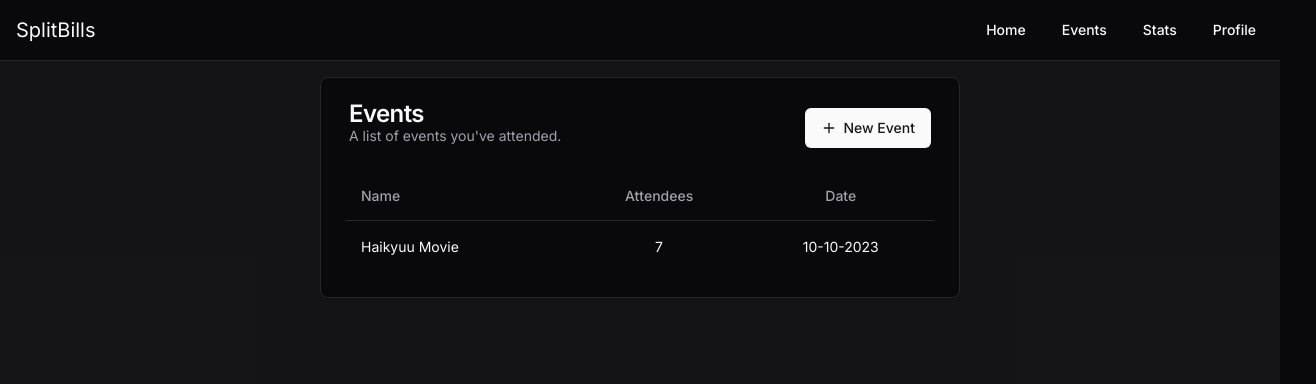
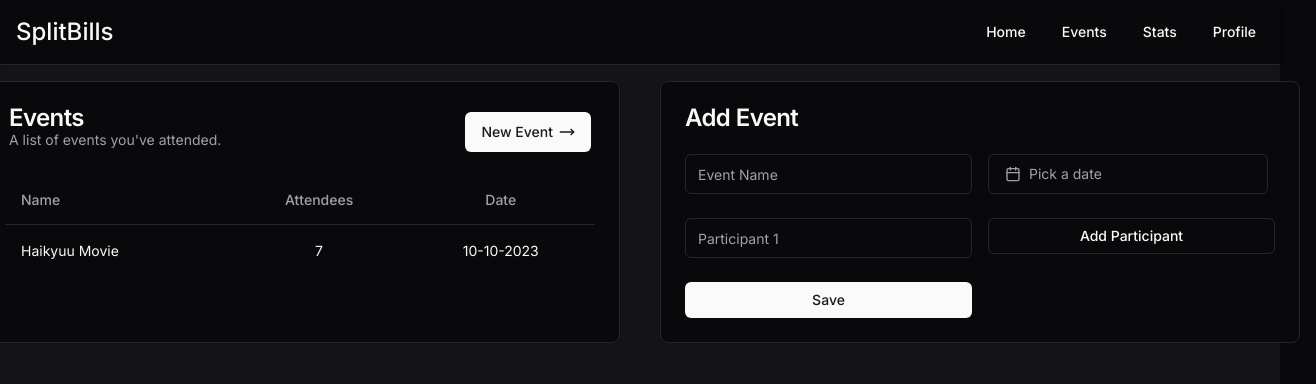
Before and after one commit to split-bills/splitbills-app, a Next.js app: page /events in a window 1280 px wide. Shown: the top 384 px of the page, 1316 px wide, since content can reach past the window. Built offline with nearby package versions, Linux system fonts and the light colour scheme.

Commit message:
update events page

```diff
--- a/app/events/page.tsx
+++ b/app/events/page.tsx
@@ -1,9 +1,11 @@
 import EventsTable from "@/components/events/EventsTable"
+import NewEvent from "@/components/events/NewEvent"
 
 const page = () => {
   return (
-    <div className="p-4">
+    <div className="p-4 flex flex-row gap-10">
       <EventsTable />
+      <NewEvent />
     </div>
   )
 }
--- a/components/Navbar.tsx
+++ b/components/Navbar.tsx
@@ -14,33 +14,33 @@
 const Navbar = () => {
     return (
         <div className="p-2 flex flex-row justify-between items-center shadow-md">
-            <p className='text-xl m-2'>SplitBills</p>
+            <p className='text-2xl font-medium m-2'>SplitBills</p>
             <NavigationMenu className="">
                 <NavigationMenuList>
                     <NavigationMenuItem>
                         <Link href="/" legacyBehavior passHref>
-                            <NavigationMenuLink className={navigationMenuTriggerStyle()}>
+                            <NavigationMenuLink className={`${navigationMenuTriggerStyle()} text-[16px] font-medium`}>
                                 Home
                             </NavigationMenuLink>
                         </Link>
                     </NavigationMenuItem>
                     <NavigationMenuItem>
                         <Link href="/events" legacyBehavior passHref>
-                            <NavigationMenuLink className={navigationMenuTriggerStyle()}>
+                            <NavigationMenuLink className={`${navigationMenuTriggerStyle()} text-[16px] font-medium`}>
                                 Events
                             </NavigationMenuLink>
                         </Link>
                     </NavigationMenuItem>
                     <NavigationMenuItem>
                         <Link href="/stats" legacyBehavior passHref>
-                            <NavigationMenuLink className={navigationMenuTriggerStyle()}>
+                            <NavigationMenuLink className={`${navigationMenuTriggerStyle()} text-[16px] font-medium`}>
                                 Stats
                             </NavigationMenuLink>
                         </Link>
                     </NavigationMenuItem>
                     <NavigationMenuItem>
                         <Link href="/profile" legacyBehavior passHref>
-                            <NavigationMenuLink className={navigationMenuTriggerStyle()}>
+                            <NavigationMenuLink className={`${navigationMenuTriggerStyle()} text-[16px] font-medium`}>
                                 Profile
                             </NavigationMenuLink>
                         </Link>
--- a/components/events/EventsTable.tsx
+++ b/components/events/EventsTable.tsx
@@ -14,7 +14,10 @@
   TableHeader,
   TableRow,
 } from "@/components/ui/table"
-import { Plus } from "lucide-react"
+import {
+  ArrowRight,
+  MoveRight,
+} from "lucide-react"
 
 export default function EventsTable() {
   return (
@@ -25,8 +28,9 @@
             <CardDescription>A list of events you&apos;ve attended.</CardDescription>
         </div>
         <Button className="mt-5">
-            <Plus size={16} className="mr-1.5" />
             New Event
+            <MoveRight size={16} className="ml-1.5" />
+            {/* <ArrowRight size={16} className="ml-1.5" /> */}
         </Button>
       </CardHeader>
       <CardContent>
--- /dev/null
+++ b/components/events/NewEvent.tsx
@@ -0,0 +1,102 @@
+"use client"
+
+import { useState } from "react"
+import { Button } from "@/components/ui/button"
+import { Input } from "@/components/ui/input"
+import {
+  Card,
+  CardContent,
+  CardHeader,
+  CardTitle,
+} from "@/components/ui/card"
+import { format } from "date-fns"
+import { Calendar as CalendarIcon } from "lucide-react"
+
+import { cn } from "@/lib/utils"
+import { Calendar } from "@/components/ui/calendar"
+import {
+  Popover,
+  PopoverContent,
+  PopoverTrigger,
+} from "@/components/ui/popover"
+
+const NewEvent = () => {
+  const [date, setDate] = useState<Date>()
+  const [participants, setParticipants] = useState<string[]>([""])
+
+  const addParticipant = () => {
+    setParticipants([...participants, ""])
+  }
+
+  const removeParticipant = (index: number) => {
+    setParticipants(participants.filter((_, i) => i !== index))
+  }
+
+  const handleParticipantChange = (value: string, index: number) => {
+    const newParticipants = [...participants]
+    newParticipants[index] = value
+    setParticipants(newParticipants)
+  }
+
+  return (
+    <div className='w-[40rem]'>
+      <Card x-chunk="dashboard-04-chunk-1">
+        <CardHeader>
+          <CardTitle>Add Event</CardTitle>
+        </CardHeader>
+        <CardContent className="grid grid-cols-2 gap-4">
+          <Input placeholder="Event Name" />
+          <Popover>
+            <PopoverTrigger asChild>
+              <Button
+                variant={"outline"}
+                className={cn(
+                  "w-[280px] justify-start text-left font-normal",
+                  !date && "text-muted-foreground"
+                )}
+              >
+                <CalendarIcon className="mr-2 h-4 w-4" />
+                {date ? format(date, "PPP") : <span>Pick a date</span>}
+              </Button>
+            </PopoverTrigger>
+            <PopoverContent className="w-auto p-0">
+              <Calendar
+                mode="single"
+                selected={date}
+                onSelect={setDate}
+                initialFocus
+              />
+            </PopoverContent>
+          </Popover>
+
+          {participants.map((participant, index) => (
+            <div key={index} className="flex items-center gap-2 mt-2">
+              <Input
+                placeholder={`Participant ${index + 1}`}
+                // value={participant}
+                onChange={(e) => handleParticipantChange(e.target.value, index)}
+              />
+              {participants.length > 1 && (
+                <Button
+                  variant="destructive"
+                  size="sm"
+                  onClick={() => removeParticipant(index)}
+                >
+                  Remove
+                </Button>
+              )}
+            </div>
+          ))}
+          <Button className="mt-2" size="sm" variant="outline" onClick={addParticipant}>
+            Add Participant
+          </Button>
+          <Button className="mt-2" size="sm">
+            Save
+          </Button>
+        </CardContent>
+      </Card>
+    </div>
+  )
+}
+
+export default NewEvent
--- /dev/null
+++ b/components/ui/calendar.tsx
@@ -0,0 +1,66 @@
+"use client"
+
+import * as React from "react"
+import { ChevronLeft, ChevronRight } from "lucide-react"
+import { DayPicker } from "react-day-picker"
+
+import { cn } from "@/lib/utils"
+import { buttonVariants } from "@/components/ui/button"
+
+export type CalendarProps = React.ComponentProps<typeof DayPicker>
+
+function Calendar({
+  className,
+  classNames,
+  showOutsideDays = true,
+  ...props
+}: CalendarProps) {
+  return (
+    <DayPicker
+      showOutsideDays={showOutsideDays}
+      className={cn("p-3", className)}
+      classNames={{
+        months: "flex flex-col sm:flex-row space-y-4 sm:space-x-4 sm:space-y-0",
+        month: "space-y-4",
+        caption: "flex justify-center pt-1 relative items-center",
+        caption_label: "text-sm font-medium",
+        nav: "space-x-1 flex items-center",
+        nav_button: cn(
+          buttonVariants({ variant: "outline" }),
+          "h-7 w-7 bg-transparent p-0 opacity-50 hover:opacity-100"
+        ),
+        nav_button_previous: "absolute left-1",
+        nav_button_next: "absolute right-1",
+        table: "w-full border-collapse space-y-1",
+        head_row: "flex",
+        head_cell:
+          "text-muted-foreground rounded-md w-9 font-normal text-[0.8rem]",
+        row: "flex w-full mt-2",
+        cell: "h-9 w-9 text-center text-sm p-0 relative [&:has([aria-selected].day-range-end)]:rounded-r-md [&:has([aria-selected].day-outside)]:bg-accent/50 [&:has([aria-selected])]:bg-accent first:[&:has([aria-selected])]:rounded-l-md last:[&:has([aria-selected])]:rounded-r-md focus-within:relative focus-within:z-20",
+        day: cn(
+          buttonVariants({ variant: "ghost" }),
+          "h-9 w-9 p-0 font-normal aria-selected:opacity-100"
+        ),
+        day_range_end: "day-range-end",
+        day_selected:
+          "bg-primary text-primary-foreground hover:bg-primary hover:text-primary-foreground focus:bg-primary focus:text-primary-foreground",
+        day_today: "bg-accent text-accent-foreground",
+        day_outside:
+          "day-outside text-muted-foreground opacity-50 aria-selected:bg-accent/50 aria-selected:text-muted-foreground aria-selected:opacity-30",
+        day_disabled: "text-muted-foreground opacity-50",
+        day_range_middle:
+          "aria-selected:bg-accent aria-selected:text-accent-foreground",
+        day_hidden: "invisible",
+        ...classNames,
+      }}
+      components={{
+        IconLeft: ({ ...props }) => <ChevronLeft className="h-4 w-4" />,
+        IconRight: ({ ...props }) => <ChevronRight className="h-4 w-4" />,
+      }}
+      {...props}
+    />
+  )
+}
+Calendar.displayName = "Calendar"
+
+export { Calendar }
--- /dev/null
+++ b/components/ui/popover.tsx
@@ -0,0 +1,31 @@
+"use client"
+
+import * as React from "react"
+import * as PopoverPrimitive from "@radix-ui/react-popover"
+
+import { cn } from "@/lib/utils"
+
+const Popover = PopoverPrimitive.Root
+
+const PopoverTrigger = PopoverPrimitive.Trigger
+
+const PopoverContent = React.forwardRef<
+  React.ElementRef<typeof PopoverPrimitive.Content>,
+  React.ComponentPropsWithoutRef<typeof PopoverPrimitive.Content>
+>(({ className, align = "center", sideOffset = 4, ...props }, ref) => (
+  <PopoverPrimitive.Portal>
+    <PopoverPrimitive.Content
+      ref={ref}
+      align={align}
+      sideOffset={sideOffset}
+      className={cn(
+        "z-50 w-72 rounded-md border bg-popover p-4 text-popover-foreground shadow-md outline-none data-[state=open]:animate-in data-[state=closed]:animate-out data-[state=closed]:fade-out-0 data-[state=open]:fade-in-0 data-[state=closed]:zoom-out-95 data-[state=open]:zoom-in-95 data-[side=bottom]:slide-in-from-top-2 data-[side=left]:slide-in-from-right-2 data-[side=right]:slide-in-from-left-2 data-[side=top]:slide-in-from-bottom-2",
+        className
+      )}
+      {...props}
+    />
+  </PopoverPrimitive.Portal>
+))
+PopoverContent.displayName = PopoverPrimitive.Content.displayName
+
+export { Popover, PopoverTrigger, PopoverContent }
--- a/package.json
+++ b/package.json
@@ -12,14 +12,17 @@
     "@radix-ui/react-dialog": "^1.1.1",
     "@radix-ui/react-label": "^2.1.0",
     "@radix-ui/react-navigation-menu": "^1.2.0",
+    "@radix-ui/react-popover": "^1.1.1",
     "@radix-ui/react-select": "^2.1.1",
     "@radix-ui/react-separator": "^1.1.0",
     "@radix-ui/react-slot": "^1.1.0",
     "class-variance-authority": "^0.7.0",
     "clsx": "^2.1.1",
+    "date-fns": "^3.6.0",
     "lucide-react": "^0.400.0",
     "next": "14.2.4",
     "react": "^18",
+    "react-day-picker": "^8.10.1",
     "react-dom": "^18",
     "tailwind-merge": "^2.3.0",
     "tailwindcss-animate": "^1.0.7"
```
Also changed, not shown: components/home/AddTransaction.tsx (+33 -5 lines), 1 other file (tests, documents, lock files or other folders).
